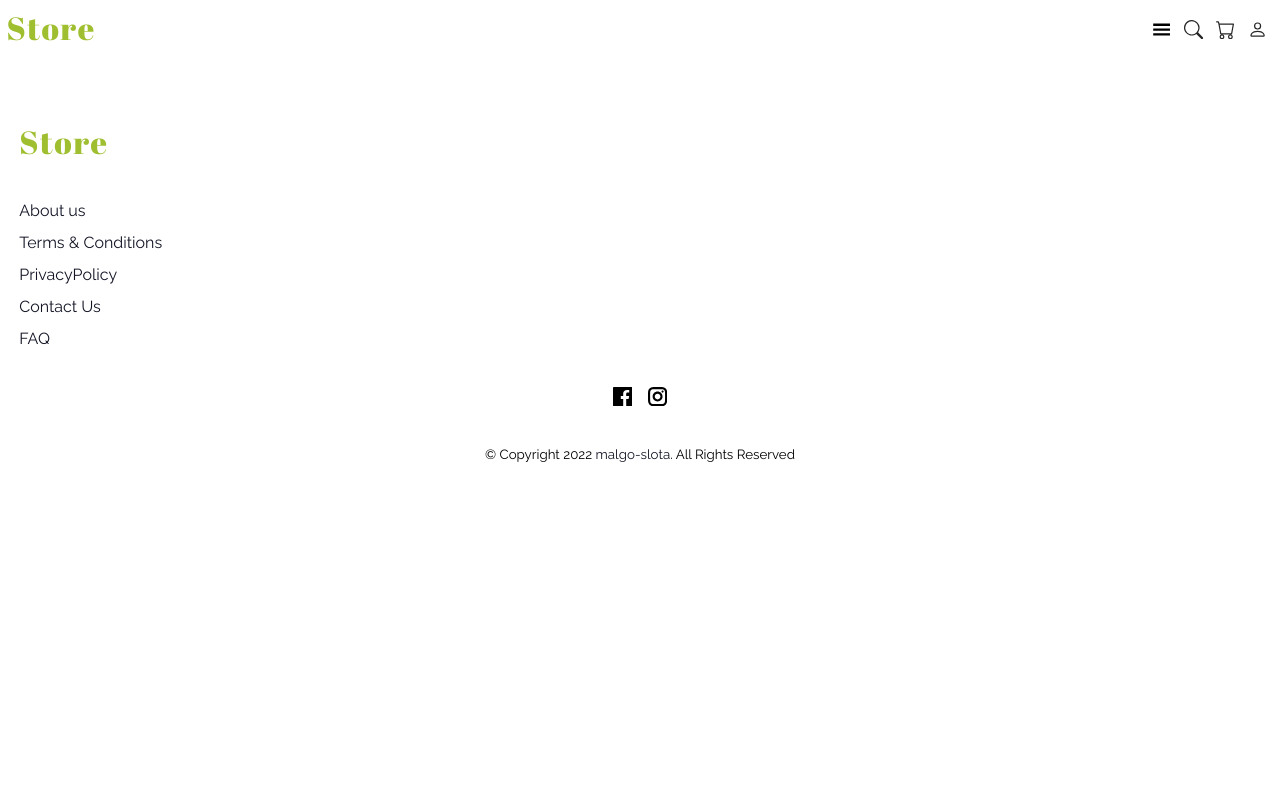
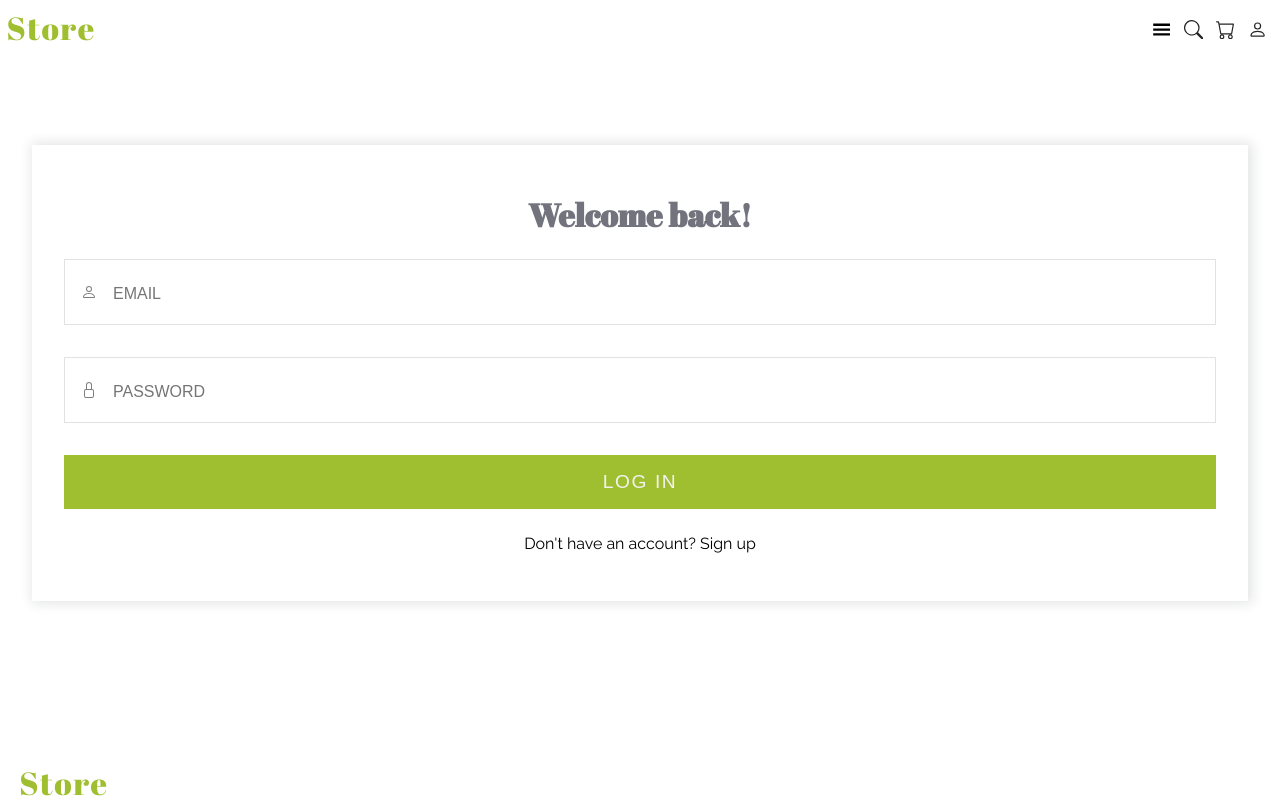
Before and after one commit to malgo-slota/e-commerce-app, a React (Create React App) app: page /login in a window 1280 px wide. Shown: the top 800 px of the page. Built offline with nearby package versions, Linux system fonts and the light colour scheme.

Commit message:
login page

```diff
--- a/src/components/Header.jsx
+++ b/src/components/Header.jsx
@@ -23,9 +23,9 @@ function Header () {
                     <a href='/'>
                         <BsCart />
                     </a>
-                    <a href='/'>
+                    <NavLink to={"/login"}>
                         <BsPerson />
-                    </a>
+                    </NavLink>
                 </div>
             </NavLinks>
         </Nav>
--- /dev/null
+++ b/src/pages/Login.jsx
@@ -0,0 +1,81 @@
+import React from "react";
+import { BsPerson, BsLock } from 'react-icons/bs';
+import styled from "styled-components";
+
+function Login () {
+    return (
+        <Wrapper>
+            <h1>Welcome back!</h1>
+            <FormStyle>
+                <div>
+                    <BsPerson />
+                    <input type="email" placeholder="EMAIL" />
+                </div>
+                <div>
+                    <BsLock />
+                    <input type="password" placeholder="PASSWORD" />
+                </div>
+                <input type="submit" value="Log in"/>
+            </FormStyle>
+            <p>Don't have an account? Sign up</p>
+        </Wrapper>
+    );
+}
+
+const Wrapper = styled.div`
+    margin: 6rem 2rem;
+    padding:  3rem 2rem;
+    box-shadow: 2px 0px 12px 2px rgba(20,22,38, 0.12);
+    h1 {
+        font-family: 'Abril Fatface', cursive;
+        color: rgba(20,22,38, 0.6);
+        text-align: center;
+        margin-bottom: 1.4rem;
+    }
+    p {
+        text-align: center;
+        margin-top: 1.6rem;
+    }
+`;
+
+const FormStyle = styled.form`
+    display: flex;
+    flex-direction: column;
+    gap: 2rem;
+        div {
+            display: flex;
+            flex-direction: row;
+            border: 1.5px solid rgba(20,22,38, 0.12);
+            position: relative;
+            input {
+                border: none;
+                height: 4rem;
+                padding: 0 3rem;
+                width:100%;
+                font-size: 1.4rem;
+                outline: none;
+                ::placeholder {
+                    font-size: 1rem;
+                }
+            }
+            svg {
+                opacity: 0.5;
+                position: absolute;
+                top: 50%;
+                left: 0%;
+                transform: translate(100%, -50%);
+            }
+        }
+    input[type="submit"] {
+        text-transform: uppercase;
+        font-size: 1rem;
+        padding: 1rem;
+        border: none;
+        background: rgb(160, 191, 48);
+        color: rgb(242, 242,242);
+        font-size: 1.2rem;
+        letter-spacing: 0.1rem;
+    }
+`;
+
+export default Login;
--- a/src/pages/Pages.jsx
+++ b/src/pages/Pages.jsx
@@ -4,6 +4,7 @@ import {Route, Routes, useLocation} from 'react-router-dom';
 //components
 import Home from './Home.jsx';
 import Product from "./Product.jsx";
+import Login from "./Login";
 
 function Pages() {
   const location = useLocation();
@@ -12,6 +13,7 @@ function Pages() {
       <Routes Location={location} key={location.pathname}>
         <Route path="/" element={<Home />}/>
         <Route path="/product/:id" element={<Product />}/>
+        <Route path="/login" element={<Login />}/>
       </Routes>
   );
 }
```
